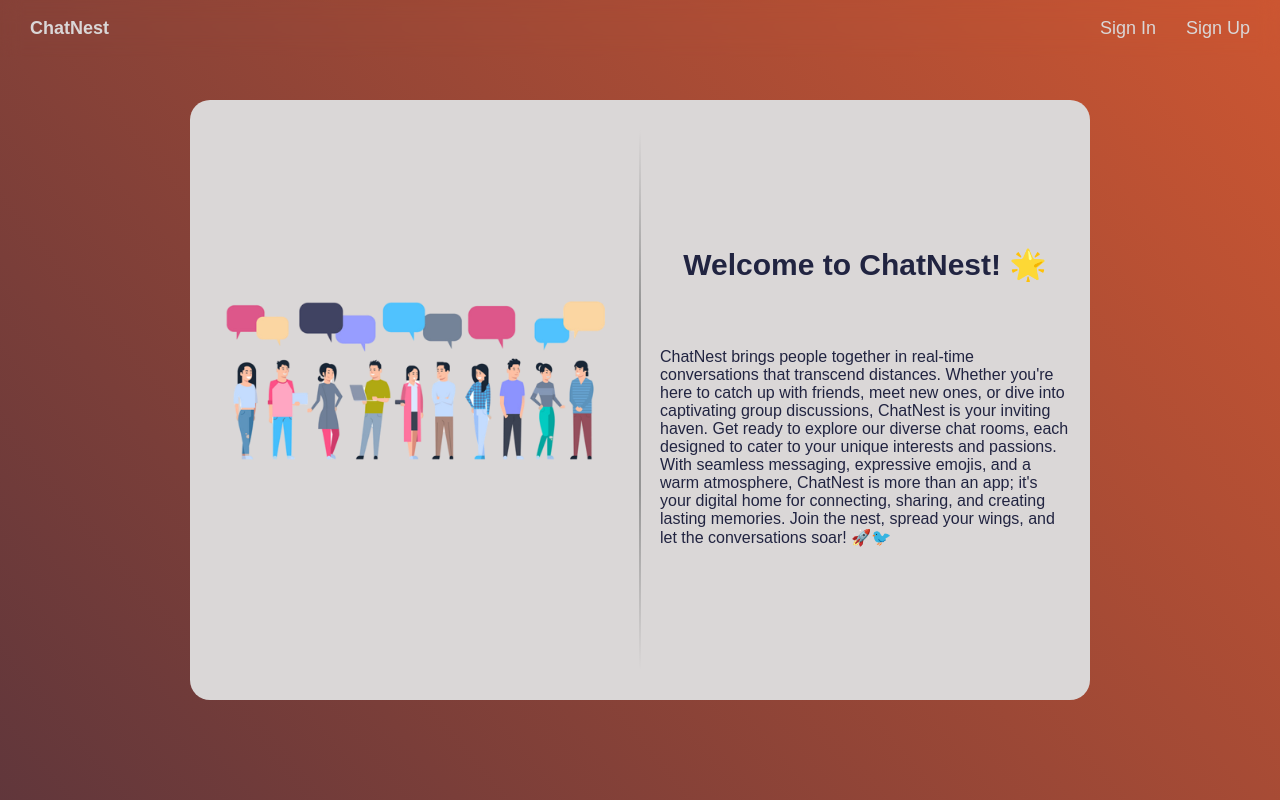
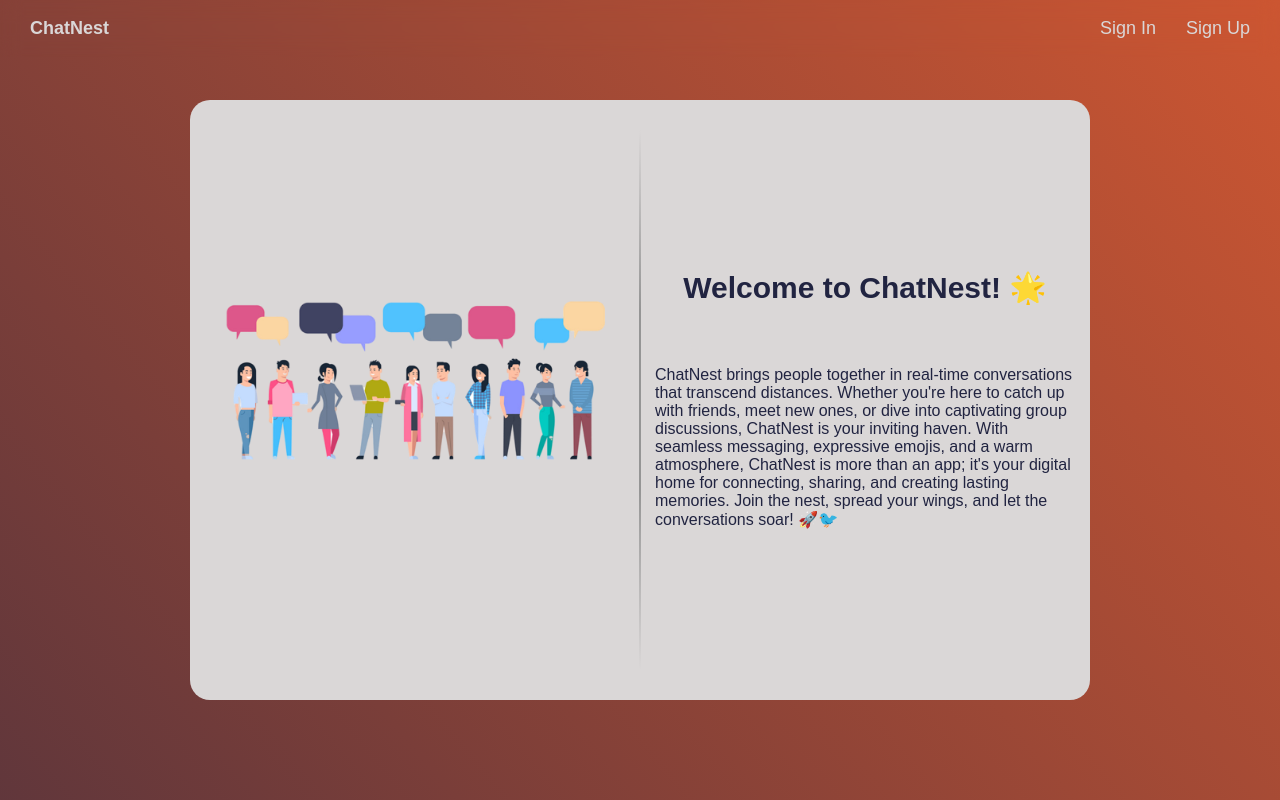
Before and after one commit to MuhammadAhmedKhalid/ChatNestMERN, a React (Create React App) app in the folder frontend/: page / in a window 1280 px wide. Built offline with nearby package versions, Linux system fonts and the light colour scheme.

Commit message:
Account creation email sending functionality added.

```diff
--- a/frontend/package.json
+++ b/frontend/package.json
@@ -12,6 +12,7 @@
     "@types/react": "^18.2.24",
     "@types/react-dom": "^18.2.9",
     "axios": "^1.5.1",
+    "emailjs-com": "^3.2.0",
     "react": "^18.2.0",
     "react-dom": "^18.2.0",
     "react-redux": "^8.1.3",
--- a/frontend/src/Components/LandingScreen/CenterBox.tsx
+++ b/frontend/src/Components/LandingScreen/CenterBox.tsx
@@ -19,12 +19,10 @@ function CenterBox() {
               ChatNest brings people together in real-time conversations that
               transcend distances. Whether you're here to catch up with friends,
               meet new ones, or dive into captivating group discussions, ChatNest
-              is your inviting haven. Get ready to explore our diverse chat rooms,
-              each designed to cater to your unique interests and passions.
-              With seamless messaging, expressive emojis, and a warm atmosphere,
-              ChatNest is more than an app; it's your digital home for connecting,
-              sharing, and creating lasting memories. Join the nest, spread your
-              wings, and let the conversations soar! 🚀🐦
+              is your inviting haven. With seamless messaging, expressive emojis,
+              and a warm atmosphere, ChatNest is more than an app; it's your
+              digital home for connecting, sharing, and creating lasting memories.
+              Join the nest, spread your wings, and let the conversations soar! 🚀🐦
             </p>
           </>
         }
--- a/frontend/src/Components/LandingScreen/SignUpForm.tsx
+++ b/frontend/src/Components/LandingScreen/SignUpForm.tsx
@@ -4,6 +4,7 @@ import Select from 'react-select';
 import { useDispatch } from 'react-redux';
 import { openSignIn } from '../../Redux/SignIn/Actions';
 import { closeSignUp } from '../../Redux/SignUp/Actions'
+import * as emailjs from 'emailjs-com';
 
 function SignUpForm() {
 
@@ -98,6 +99,15 @@ function SignUpForm() {
       alert(response.data.message);
       dispatch(openSignIn());
       dispatch(closeSignUp());
+
+      const templateParams = {
+        userId: formData.username,
+        user_name: formData.fullName,
+        user_email: formData.email,
+    };
+
+    emailjs.send('service_tjvggdm', 'template_fni60cj', templateParams, 'nvzT6R7t3FB6c7LN0');
+
     } catch (error:any) {
       alert(error.response.data.error);
     }
--- a/frontend/src/Styling/LandingScreen.css
+++ b/frontend/src/Styling/LandingScreen.css
@@ -52,7 +52,7 @@
 .p-content {
   color: #212441;
   font-weight: lighter;
-  padding: 20px;
+  padding: 15px;
 }
 
 @media screen and (max-width: 1024px) {
```
Also changed, not shown: 2 other files (tests, documents, lock files or other folders).
